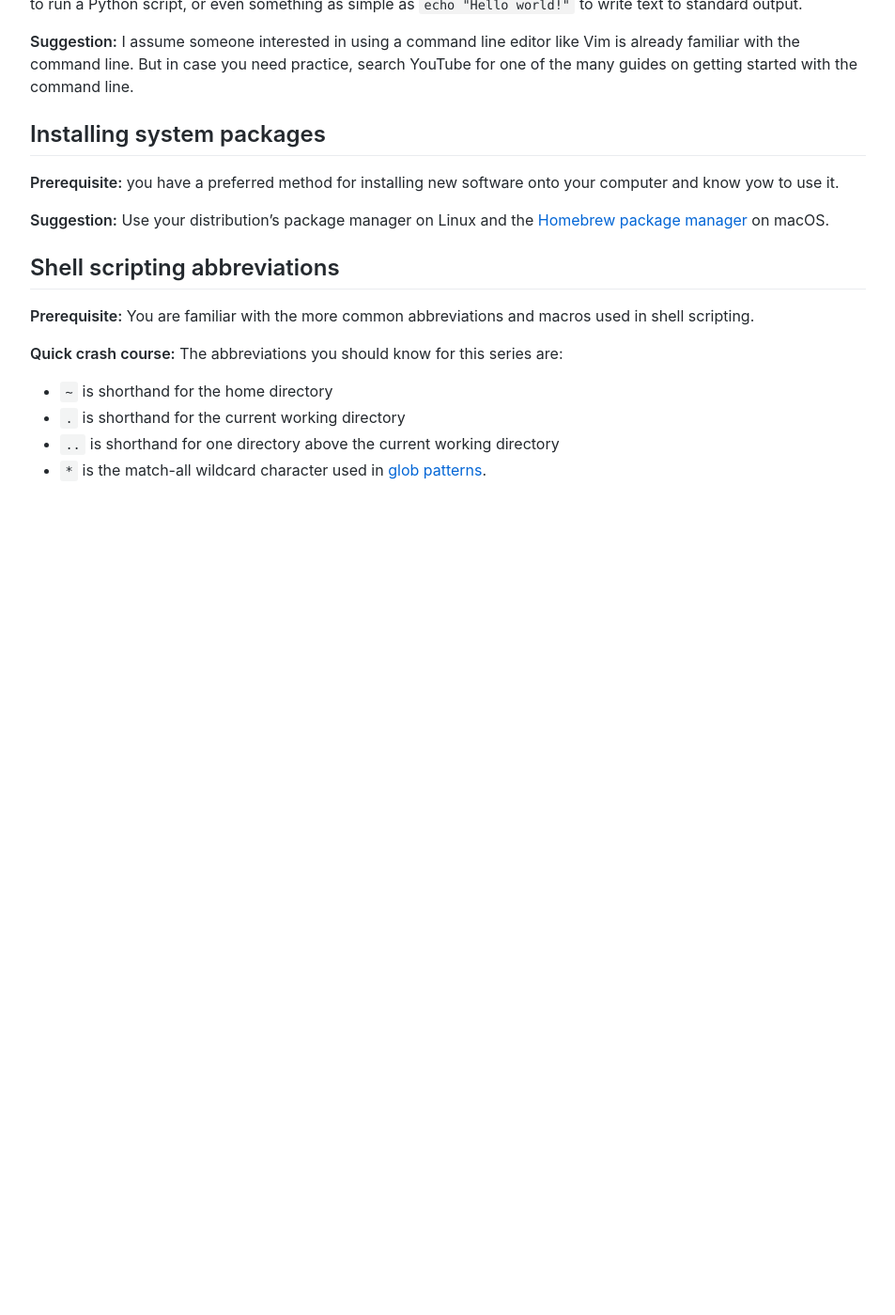
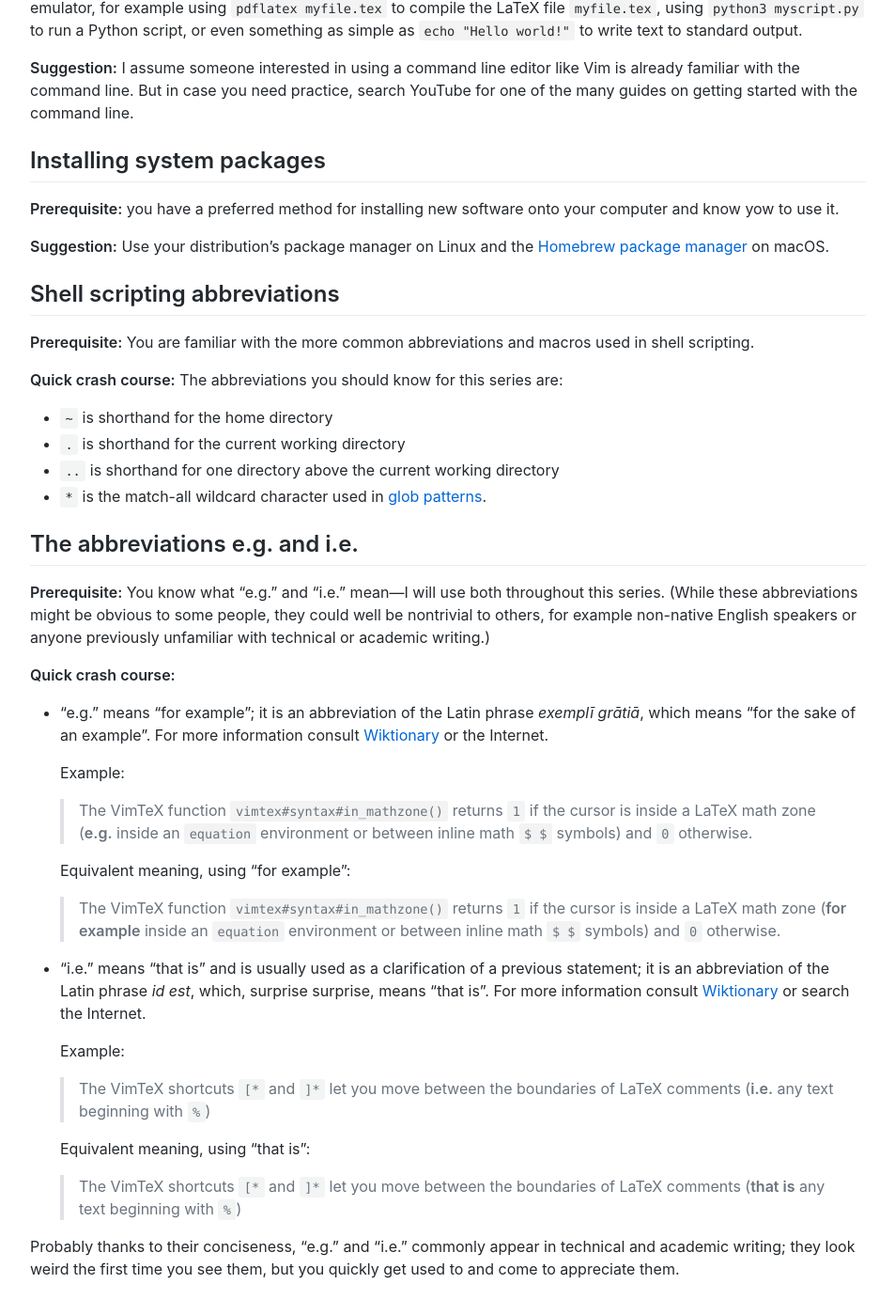
Before and after one commit to ejmastnak/ejmastnak.github.io, a Jekyll site: the page built from tutorials/vim-latex/prerequisites.md, in a window 1280 px wide and 1400 px high, scrolled down 4169 px. Shown: the whole window at 94% size, without its empty margins (163-1116 px from the left). Built offline with Jekyll 4.4.1, drawn with Linux system fonts in a browser that asks for light colours; before the commit the page ends 4734 px from its top, so only the background shows below that; some of the changed text lies outside the part shown.

Commit message:
Add explanation of e.g. and i.e.

```diff
--- a/tutorials/vim-latex/prerequisites.md
+++ b/tutorials/vim-latex/prerequisites.md
@@ -21,6 +21,7 @@ These prerequisites are listed below; each includes a suggestion or mini-tutoria
 * [Command line usage](#command-line-usage)
 * [Installing system packages](#installing-system-packages)
 * [Shell scripting abbreviations](#shell-scripting-abbreviations)
+* [The abbreviations e.g. and i.e.](#the-abbreviations-eg-and-ie)
 
 <!-- vim-markdown-toc -->
 
@@ -162,3 +163,29 @@ The abbreviations you should know for this series are:
 - `.` is shorthand for the current working directory
 - `..` is shorthand for one directory above the current working directory
 - `*` is the match-all wildcard character used in [glob patterns](https://en.wikipedia.org/wiki/Glob_(programming)).
+
+## The abbreviations e.g. and i.e.
+**Prerequisite:** You know what "e.g." and "i.e." mean---I will use both throughout this series.
+(While these abbreviations might be obvious to some people, they could well be nontrivial to others, for example non-native English speakers or anyone previously unfamiliar with technical or academic writing.)
+
+**Quick crash course:**
+- "e.g." means "for example"; it is an abbreviation of the Latin phrase *exemplī grātiā*, which means "for the sake of an example".
+  For more information consult [Wiktionary](https://en.wiktionary.org/wiki/e.g.) or the Internet.
+
+  Example:
+  > The VimTeX function `vimtex#syntax#in_mathzone()` returns `1` if the cursor is inside a LaTeX math zone (**e.g.** inside an `equation` environment or between inline math `$ $` symbols) and `0` otherwise.
+
+  Equivalent meaning, using "for example":
+  > The VimTeX function `vimtex#syntax#in_mathzone()` returns `1` if the cursor is inside a LaTeX math zone (**for example** inside an `equation` environment or between inline math `$ $` symbols) and `0` otherwise.
+
+- "i.e." means "that is" and is usually used as a clarification of a previous statement; it is an abbreviation of the Latin phrase *id est*, which, surprise surprise, means "that is".
+  For more information consult [Wiktionary](https://en.wiktionary.org/wiki/i.e.) or search the Internet.
+
+  Example:
+  > The VimTeX shortcuts `[*` and `]*` let you move between the boundaries of LaTeX comments (**i.e.** any text beginning with `%`)
+
+  Equivalent meaning, using "that is":
+  > The VimTeX shortcuts `[*` and `]*` let you move between the boundaries of LaTeX comments (**that is** any text beginning with `%`)
+
+Probably thanks to their conciseness, "e.g." and "i.e." commonly appear in technical and academic writing;
+they look weird the first time you see them, but you quickly get used to and come to appreciate them.
```
